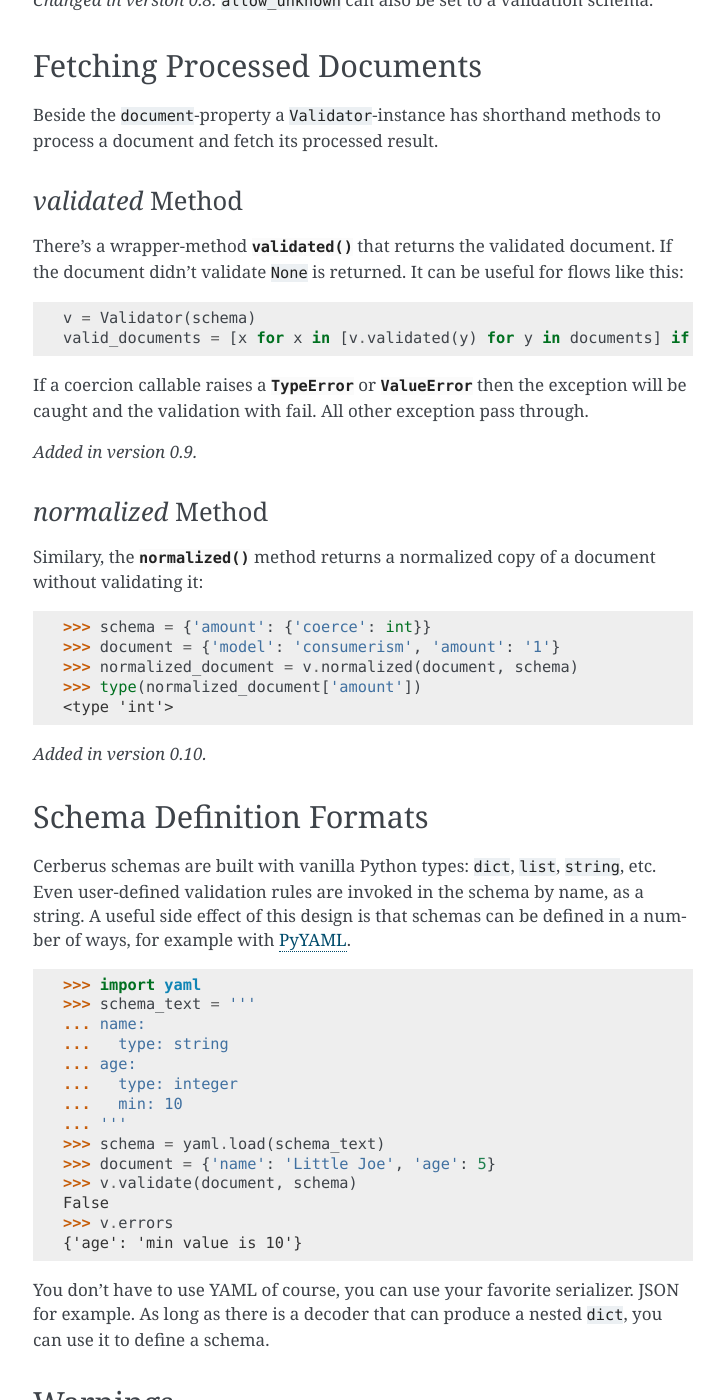
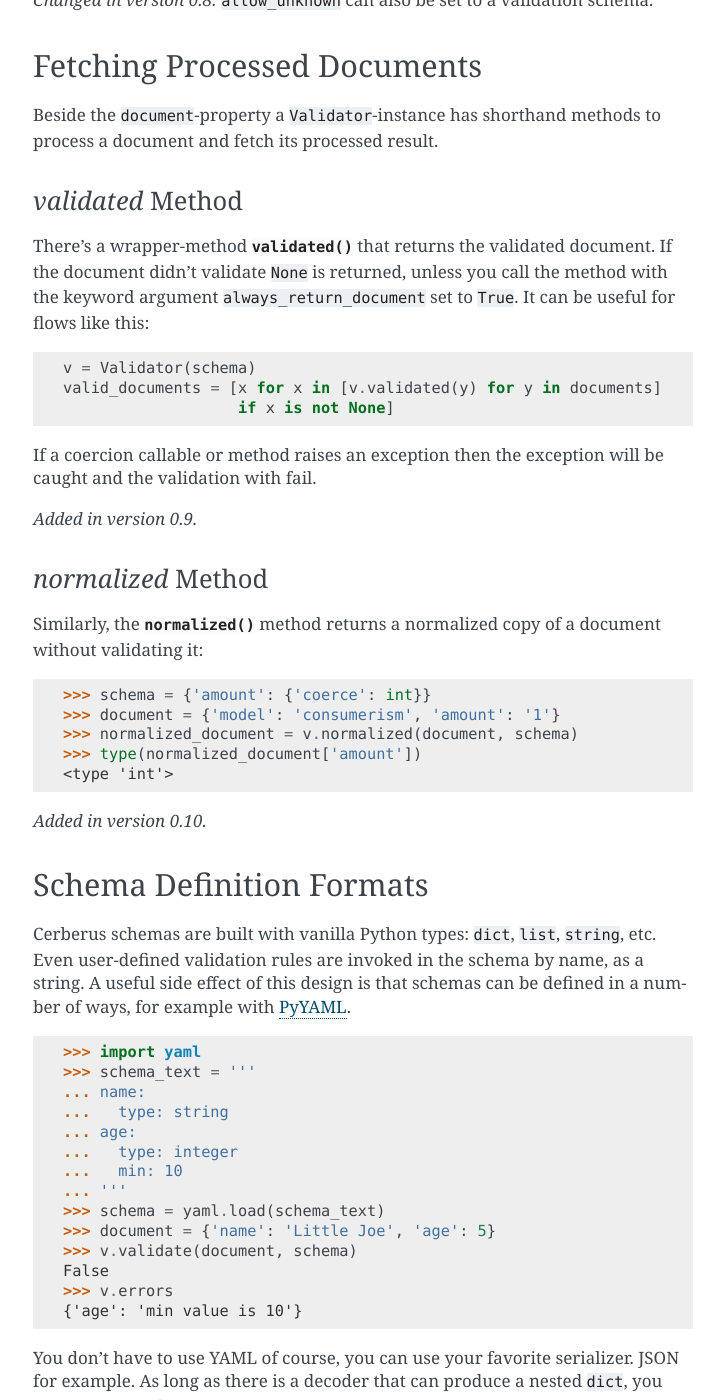
Before and after one commit to pyeve/cerberus, a Sphinx documentation site: the page built from docs/usage.rst, in a window 1280 px wide and 1400 px high, scrolled down 3045 px. Shown: the whole window, without its empty margins (387-1111 px from the left). Built offline with Sphinx 7.4.7, drawn with Linux system fonts in a browser that asks for light colours; some of the changed text lies outside the part shown.

Commit message:
validated & normalized may return document if error
along with doc updates

```diff
--- a/docs/usage.rst
+++ b/docs/usage.rst
@@ -183,8 +183,10 @@ to process a document and fetch its processed result.
 `validated` Method
 ~~~~~~~~~~~~~~~~~~
 There's a wrapper-method :meth:`~cerberus.Validator.validated` that returns the
-validated document. If the document didn't validate ``None`` is returned. It
-can be useful for flows like this:
+validated document. If the document didn't validate ``None`` is returned,
+unless you call the method with the keyword argument ``always_return_document``
+set to ``True``.
+It can be useful for flows like this:
 
 .. testsetup::
 
@@ -193,17 +195,17 @@ can be useful for flows like this:
 .. testcode::
 
     v = Validator(schema)
-    valid_documents = [x for x in [v.validated(y) for y in documents] if x is not None]
+    valid_documents = [x for x in [v.validated(y) for y in documents]
+                       if x is not None]
 
-If a coercion callable raises a :exc:`TypeError` or :exc:`ValueError` then the
-exception will be caught and the validation with fail.  All other exception
-pass through.
+If a coercion callable or method raises an exception then the exception will
+be caught and the validation with fail.
 
 .. versionadded:: 0.9
 
 `normalized` Method
 ~~~~~~~~~~~~~~~~~~~
-Similary, the :meth:`~cerberus.Validator.normalized` method returns a
+Similarly, the :meth:`~cerberus.Validator.normalized` method returns a
 normalized copy of a document without validating it:
 
 .. doctest::
@@ -253,4 +255,5 @@ Warnings
 --------
 
 Warnings, such as about deprecations or likely causes of trouble, are issued
-through the Python standard library's :mod:`warnings` module.
+through the Python standard library's :mod:`warnings` module. The logging
+module can be configured to catch these :func:`logging.captureWarnings`.
--- a/docs/validation-rules.rst
+++ b/docs/validation-rules.rst
@@ -441,7 +441,7 @@ expression. It is only tested on string values.
     False
 
     >>> v.errors
-    {'email': "value does not match regex '^[a-zA-Z0-9_.+-]+@[a-zA-Z0-9-]+\\.[a-zA-Z0-9-.]+$'"}
+    {'email': "value does not match regex '^[a-zA-Z0-9_.+-]+@[a-zA-Z0-9-]+\.[a-zA-Z0-9-.]+$'"}
 
 For details on regular expression syntax, see the documentation on the standard
 library's :mod:`re`-module.
```
Also changed, not shown: 1 other file.
